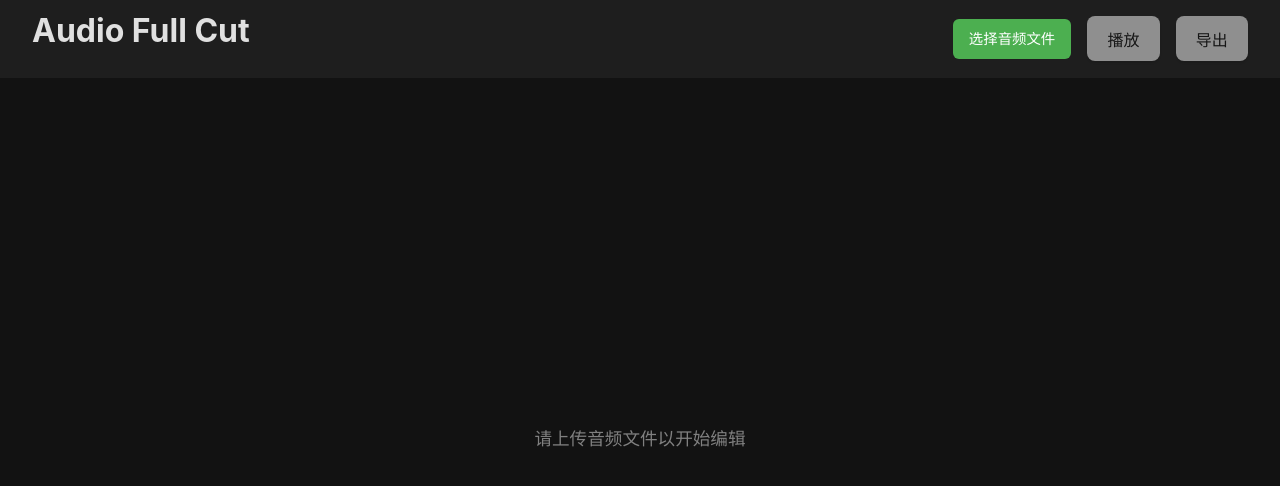
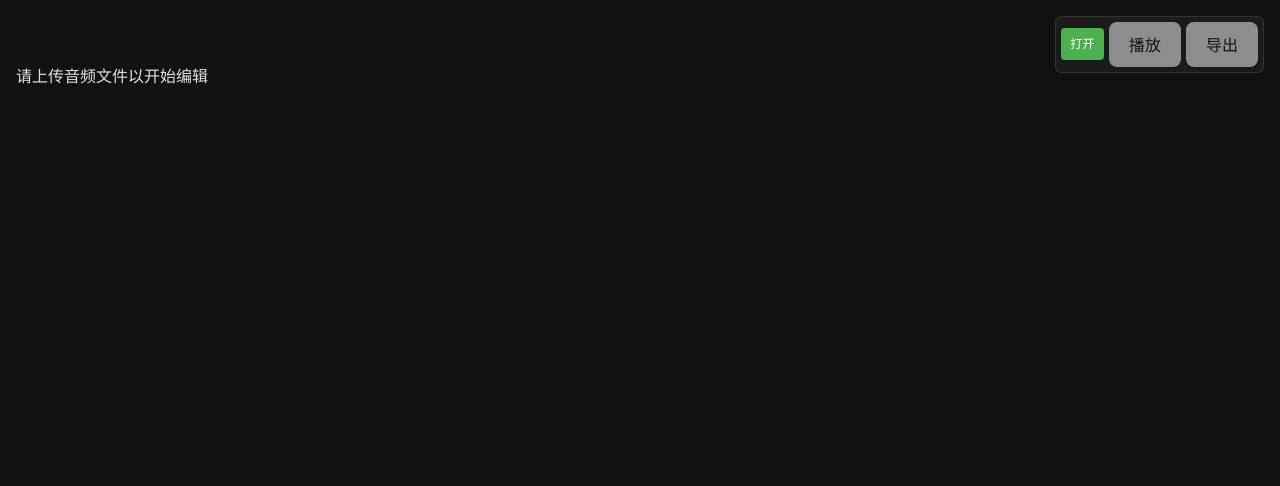
Before and after one commit to LiRenTech/gap-gone, a React (Vite) app: page / in a window 1280 px wide. Shown: the top 486 px of the page. Built offline with nearby package versions, Linux system fonts and the light colour scheme.

Commit message:
feat: 优化UI

```diff
--- a/src/App.css
+++ b/src/App.css
@@ -1,36 +1,51 @@
 .container {
   display: flex;
   flex-direction: column;
-  height: 100vh;
-  width: 100vw;
-  overflow: hidden;
+  min-height: 100vh; /* Allow growth */
+  width: 100%; /* Fix horizontal scroll caused by 100vw */
+  max-width: 100vw;
+  overflow-x: hidden;
   background-color: #121212;
   color: #e0e0e0;
 }
 
-.app-header {
-  padding: 1rem 2rem;
-  background-color: #1e1e1e;
-  box-shadow: 0 1px 0 rgba(255, 255, 255, 0.05);
-  display: flex;
-  justify-content: space-between;
-  align-items: center;
-  z-index: 10;
+.top-left-info {
+  position: fixed; /* Keep visible */
+  top: 1rem;
+  left: 1rem;
+  z-index: 20;
+  background: rgba(30, 30, 30, 0.6);
+  padding: 0.4rem 0.8rem;
+  border-radius: 6px;
+  backdrop-filter: blur(4px);
+  font-family: monospace;
+  font-size: 0.9rem;
+  color: #e0e0e0;
+  border: 1px solid rgba(255, 255, 255, 0.05);
 }
 
 .controls {
+  position: fixed; /* Keep visible */
+  top: 1rem;
+  right: 1rem;
   display: flex;
-  gap: 1rem;
+  gap: 0.3rem;
   align-items: center;
+  z-index: 20;
+  background: rgba(30, 30, 30, 0.8);
+  padding: 0.3rem;
+  border-radius: 6px;
+  backdrop-filter: blur(4px);
+  border: 1px solid rgba(255, 255, 255, 0.1);
 }
 
 .file-input-label {
-  padding: 0.5rem 1rem;
+  padding: 0.25rem 0.6rem;
   background-color: #4caf50;
   color: white;
-  border-radius: 6px;
+  border-radius: 4px;
   cursor: pointer;
-  font-size: 0.9rem;
+  font-size: 0.75rem;
   transition: background-color 0.2s;
 }
 
@@ -38,25 +53,24 @@
   background-color: #45a049;
 }
 
-.time-info {
-  font-variant-numeric: tabular-nums;
-  font-size: 0.9rem;
-  color: #b0b0b0;
+/* Dynamic playing animation */
+@keyframes pulse-green {
+  0% { box-shadow: 0 0 0 0 rgba(76, 175, 80, 0.4); border-color: #4caf50; }
+  70% { box-shadow: 0 0 0 6px rgba(76, 175, 80, 0); border-color: #4caf50; }
+  100% { box-shadow: 0 0 0 0 rgba(76, 175, 80, 0); border-color: #444444; }
+}
+
+.btn-playing {
+  animation: pulse-green 1.5s infinite;
+  color: #4caf50;
+  font-weight: bold;
 }
 
 .waveform-view {
   flex: 1;
-  overflow-y: auto;
-  padding: 2rem;
-}
-
-.empty-state {
-  height: 100%;
-  display: flex;
-  justify-content: center;
-  align-items: center;
-  color: #808080;
-  font-size: 1.1rem;
+  /* overflow-y: auto; Removed internal scroll */
+  padding: 1rem;
+  padding-top: 4rem; /* Space for fixed header */
 }
 
 .waveform-score-container {
@@ -65,6 +79,7 @@
   gap: 1.5rem;
   max-width: 1000px;
   margin: 0 auto;
+  padding-bottom: 2rem; /* Add bottom spacing */
 }
 
 .waveform-row-container {
--- a/src/App.tsx
+++ b/src/App.tsx
@@ -2,6 +2,7 @@ import { useState, useRef, useEffect } from "react";
 import WaveformScore from "./components/WaveformScore";
 import { mergeRegions, subtractRegion } from "./utils/regionUtils";
 import { exportAudio } from "./utils/exportUtils";
+import { formatTimeStandard } from "./utils/timeUtils";
 import "./App.css";
 
 function App() {
@@ -255,11 +256,18 @@ function App() {
 
   return (
     <main className="container">
-      <header className="app-header">
-        <h1>Audio Full Cut</h1>
+      {audioBuffer && (
+        <div className="top-left-info">
+          <span className="time-display">
+            {formatTimeStandard(currentTime)} /{" "}
+            {formatTimeStandard(audioBuffer.duration)}
+          </span>
+        </div>
+      )}
+
       <div className="controls">
         <label className="file-input-label">
-            选择音频文件
+          打开
           <input
             type="file"
             accept="audio/*"
@@ -267,19 +275,17 @@ function App() {
             style={{ display: "none" }}
           />
         </label>
-          <button onClick={togglePlayback} disabled={!audioBuffer}>
+        <button
+          onClick={togglePlayback}
+          disabled={!audioBuffer}
+          className={isPlaying ? "btn-playing" : ""}
+        >
           {isPlaying ? "暂停" : "播放"}
         </button>
         <button onClick={handleExport} disabled={!audioBuffer}>
           导出
         </button>
-          {audioBuffer && (
-            <span className="time-info">
-              {currentTime.toFixed(2)}s / {audioBuffer.duration.toFixed(2)}s
-            </span>
-          )}
       </div>
-      </header>
 
       <div className="waveform-view">
         {isProcessing && (
--- a/src/components/WaveformRow.tsx
+++ b/src/components/WaveformRow.tsx
@@ -1,4 +1,5 @@
 import React, { useEffect, useRef, memo } from "react";
+import { formatTimeCompact } from "../utils/timeUtils";
 
 interface WaveformRowProps {
   buffer: AudioBuffer;
@@ -273,7 +274,7 @@ const WaveformRow = ({
       }}
     >
       <div className="row-time-label" style={{ zIndex: 10 }}>
-        {startTime.toFixed(1)}s
+        {formatTimeCompact(startTime)}
       </div>
 
       <WaveformCanvas
--- /dev/null
+++ b/src/utils/timeUtils.ts
@@ -0,0 +1,23 @@
+export function formatTimeCompact(seconds: number): string {
+  const h = Math.floor(seconds / 3600);
+  const m = Math.floor((seconds % 3600) / 60);
+  const s = Math.floor(seconds % 60);
+
+  const parts = [];
+  if (h > 0) parts.push(`${h}h`);
+  if (m > 0) parts.push(`${m}m`);
+  parts.push(`${s}s`); // Always show seconds at least
+
+  return parts.join("");
+}
+
+export function formatTimeStandard(seconds: number): string {
+    const h = Math.floor(seconds / 3600);
+    const m = Math.floor((seconds % 3600) / 60);
+    const s = Math.floor(seconds % 60);
+
+    if (h > 0) {
+        return `${h}:${m.toString().padStart(2, '0')}:${s.toString().padStart(2, '0')}`;
+    }
+    return `${m}:${s.toString().padStart(2, '0')}`;
+}
```
Lines whose indentation alone changed are shown as unchanged.
